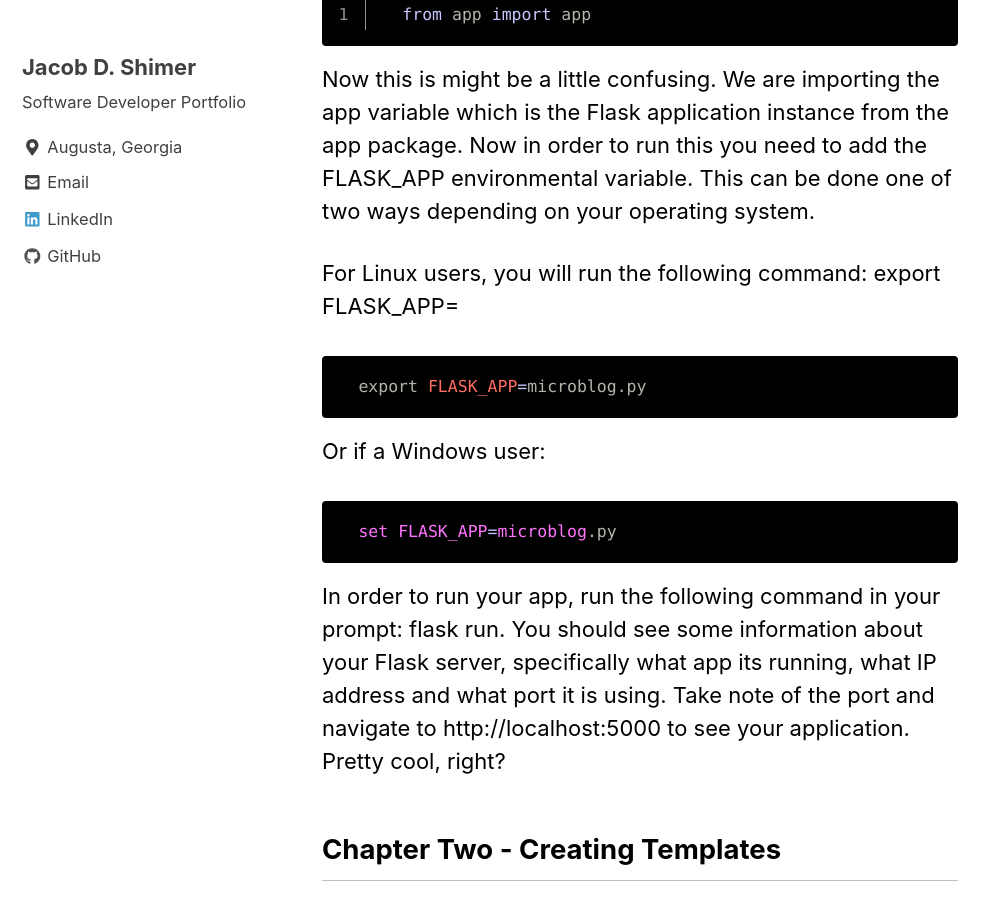
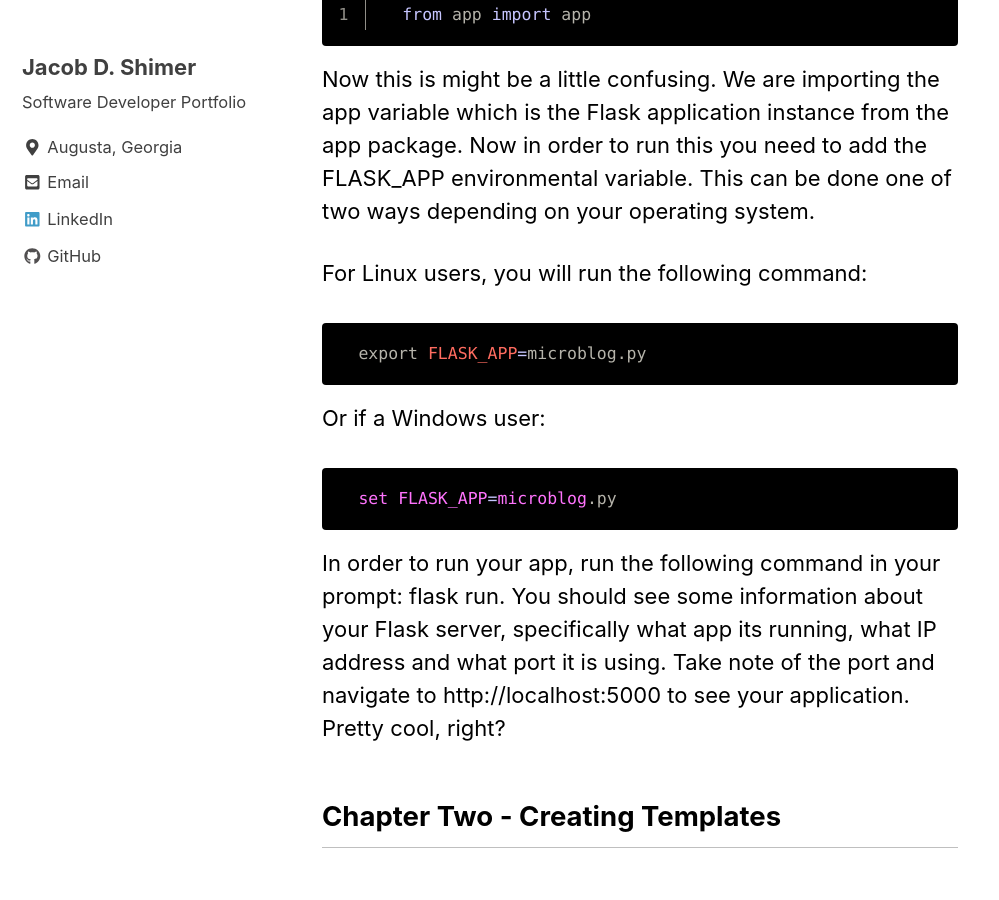
Before and after one commit to jacobdshimer/jacobdshimer.github.io, a Jekyll site: the page built from _posts/2018-08-06-microblog-part-one.md, in a window 1280 px wide and 900 px high, scrolled down 2329 px. Shown: the whole window, without its empty margins (0-999 px from the left). Built offline with Jekyll 4.4.1, drawn with Linux system fonts in a browser that asks for light colours; nearby versions of some CDN libraries.

Commit message:
Added some formating issues

```diff
--- a/_posts/2018-08-06-microblog-part-one.md
+++ b/_posts/2018-08-06-microblog-part-one.md
@@ -51,7 +51,7 @@ To complete the application, we need to create the top-level script that defines
 
 Now this is might be a little confusing.  We are importing the app variable which is the Flask application instance from the app package.  Now in order to run this you need to add the FLASK_APP environmental variable.  This can be done one of two ways depending on your operating system.
 
-For Linux users, you will run the following command: export FLASK_APP=
+For Linux users, you will run the following command:
 
 {% highlight bash %}
   export FLASK_APP=microblog.py
```
Also changed, not shown: _portfolio/microblog-project.md (+3 -1 lines).
